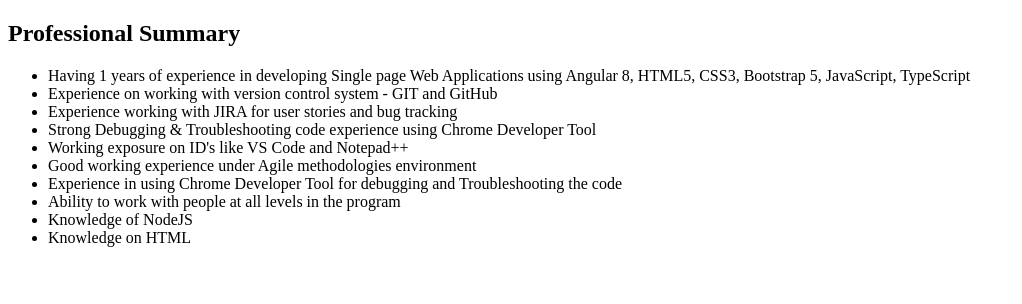
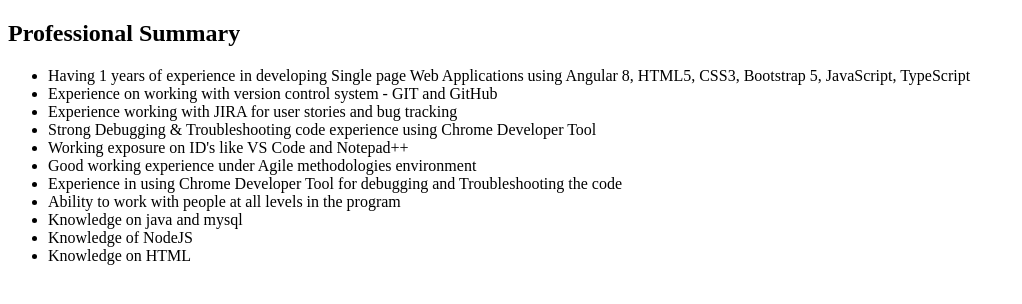
Before and after one commit to Namrata0198/MyProfile, a plain HTML site: page home.html in a window 1280 px wide. Shown: the whole page, without its empty margins (0-1022 px from the left). Drawn offline with Linux system fonts and the light colour scheme.

Commit message:
Added new tag
added new tag

```diff
--- a/home.html
+++ b/home.html
@@ -18,6 +18,7 @@
             <li>Good working experience under Agile methodologies environment</li>
             <li>Experience in using Chrome Developer Tool for debugging and Troubleshooting the code</li>
             <li>Ability to work with people at all levels in the program</li>
+            <li> Knowledge on java and mysql </li>
             <li>Knowledge of NodeJS</li>
         </li><li>Knowledge on HTML</li>
     </ul>
```
